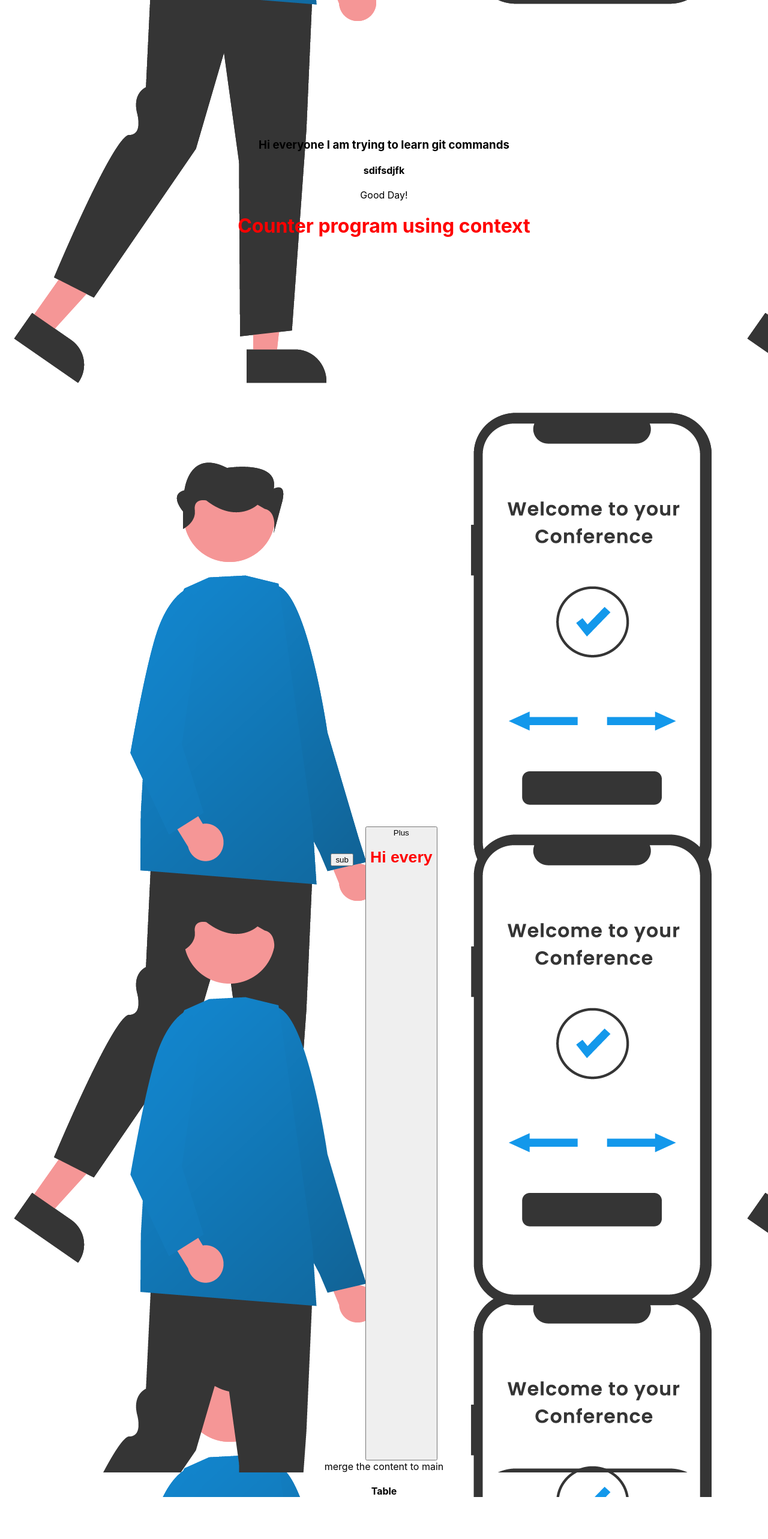
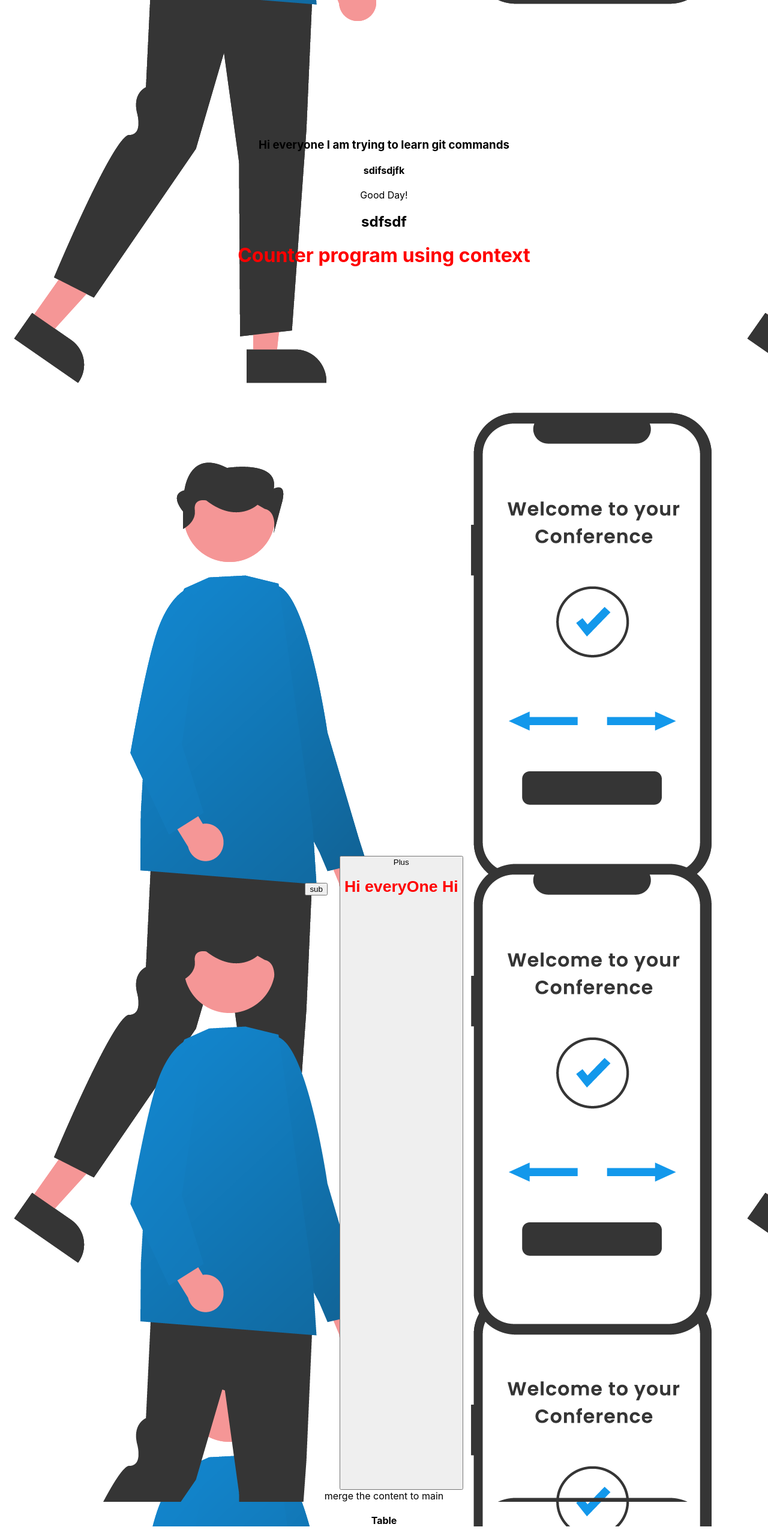
Before and after one commit to suresh1502067/reacthooks, a React (Create React App) app: page / in a window 1280 px wide. Shown: the part 813-3379 px from the top of the page at 60% size. Before the commit the page ends 3331 px from the top, so only its background shows below. Built offline with nearby package versions, Linux system fonts and the light colour scheme; the HTML template or start-up script is replaced by a standard one.

Commit message:
Hi I am new Commit

```diff
--- a/src/App.js
+++ b/src/App.js
@@ -87,6 +87,7 @@ fs.map(data=>data())
       <h3>Hi everyone I am trying to learn git commands</h3>
       <h4>sdifsdjfk</h4>
       <p>Good Day!</p>
+      <h2>sdfsdf</h2>
       <h1>
         Counter program using context
       </h1>
@@ -96,7 +97,7 @@ fs.map(data=>data())
         </button>
         <button>
          Plus
-         <h1>Hi every</h1>
+         <h1>Hi everyOne Hi</h1>
         </button>
        <div>
          merge the content to main
```
